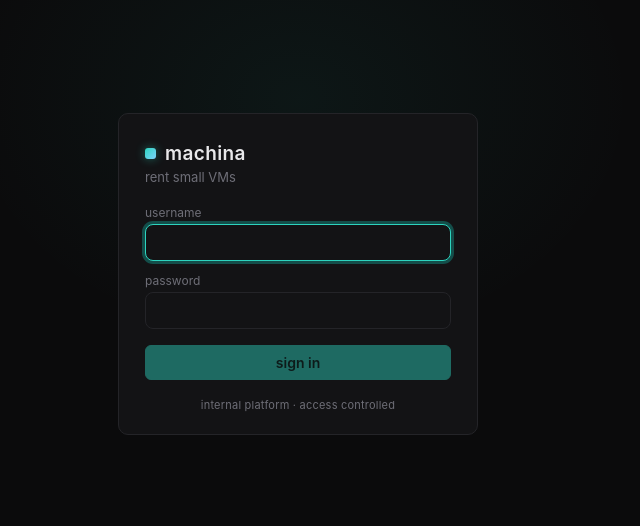
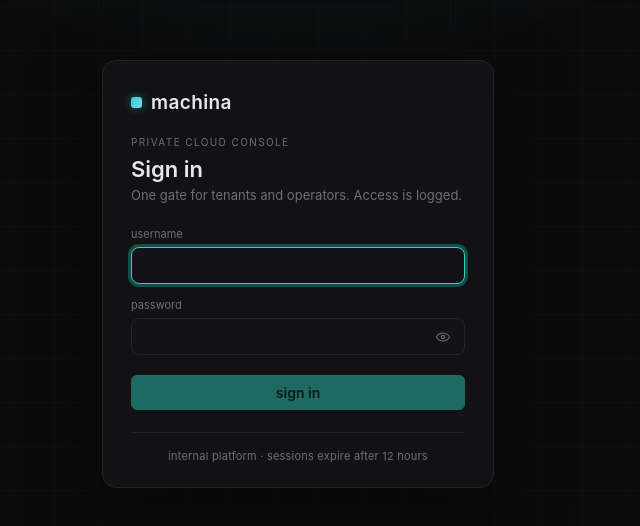
Before and after one commit to 4ngel2769/machina, a Next.js app: page /signin in a window 1280 px wide. Shown: the part 126-652 px from the top of the page, without its empty margins (342-982 px from the left). Built offline with nearby package versions, Linux system fonts and the light colour scheme.

Commit message:
feat(ui): redesign sign-in page

```diff
--- a/app/globals.css
+++ b/app/globals.css
@@ -453,13 +453,21 @@ td[onclick]:hover, [data-copy]:hover { color: var(--text); }
 
 /* --- sign-in page --- */
 .signin {
-  min-height: 100dvh; display: flex; align-items: center; justify-content: center;
-  background: radial-gradient(480px 360px at 50% 28%, rgba(45, 212, 191, 0.06), transparent 70%), var(--bg);
+  min-height: 100dvh; display: grid; place-items: center;
+  padding: 24px 16px;
+  background:
+    radial-gradient(680px 420px at 50% -12%, rgba(45, 212, 191, 0.07), transparent 70%),
+    linear-gradient(rgba(255,255,255,.014) 1px, transparent 1px),
+    linear-gradient(90deg, rgba(255,255,255,.014) 1px, transparent 1px),
+    var(--bg);
+  background-size: auto, 44px 44px, 44px 44px, auto;
 }
 .signin-card {
-  width: min(360px, calc(100vw - 32px));
-  background: var(--surface); border: 1px solid var(--line); border-radius: 10px;
-  padding: 28px 26px 22px;
+  width: min(392px, 100%);
+  background: color-mix(in srgb, var(--surface) 94%, transparent);
+  border: 1px solid var(--line); border-radius: 14px;
+  padding: 30px 28px 24px;
+  box-shadow: 0 24px 70px rgba(0,0,0,.5);
 }
 .signin-brand {
   display: flex; align-items: center; gap: 9px;
@@ -470,8 +478,27 @@ td[onclick]:hover, [data-copy]:hover { color: var(--text); }
   background: linear-gradient(135deg, var(--accent), #7dd3fc);
   box-shadow: 0 0 10px rgba(45, 212, 191, 0.45);
 }
-.signin-sub { color: var(--text-3); font-size: 13px; margin: 4px 0 20px; }
-.signin-foot { color: var(--text-3); font-size: 11px; margin-top: 18px; text-align: center; letter-spacing: 0.02em; }
+.signin-eyebrow {
+  font-size: 10px; text-transform: uppercase; letter-spacing: .14em;
+  color: var(--text-3); margin-top: 22px;
+}
+.signin-title { font-size: 22px; font-weight: 600; margin: 8px 0 4px; }
+.signin-sub { color: var(--text-3); font-size: 13px; line-height: 1.5; margin: 0 0 22px; }
+.signin-label { display: block; font-size: 11px; color: var(--text-3); margin-bottom: 6px; }
+.signin-field { position: relative; margin-bottom: 14px; }
+.signin-field input { padding-right: 46px; }
+.signin-toggle {
+  position: absolute; right: 5px; top: 50%; transform: translateY(-50%);
+  display: inline-flex; align-items: center; justify-content: center;
+  width: 34px; height: 34px; padding: 0; border: none; border-radius: 6px;
+  background: transparent; color: var(--text-3); cursor: pointer;
+}
+.signin-toggle:hover { color: var(--text); background: var(--surface-2); }
+.signin-submit { width: 100%; margin-top: 6px; }
+.signin-foot {
+  color: var(--text-3); font-size: 11px; margin-top: 22px; padding-top: 16px;
+  border-top: 1px solid var(--line); text-align: center; letter-spacing: 0.02em;
+}
 
 /* --- quick page-change fade (template.tsx remounts per navigation) --- */
 .pagefade { animation: page-in 0.18s ease-out; }
--- a/app/signin/page.tsx
+++ b/app/signin/page.tsx
@@ -1,9 +1,12 @@
 /**
- * Sign-in page with a same-origin callback URL.
+ * Sign-in page. The credential check lives in lib/auth.ts; this surface only
+ * collects input and renders a deliberately uniform failure. Nothing here
+ * reveals whether a username exists, how many attempts remain, or why a
+ * sign-in was refused.
  */
 'use client';
 
-import { Suspense, useState } from 'react';
+import { Suspense, useRef, useState } from 'react';
 import { signIn } from 'next-auth/react';
 import { useSearchParams } from 'next/navigation';
 import { ThinkingOrb } from 'thinking-orbs';
@@ -21,59 +24,84 @@ function safeCallback(raw: string | null): string {
   }
 }
 
+function EyeIcon({ off }: { off: boolean }) {
+  return (
+    <svg width="16" height="16" viewBox="0 0 24 24" fill="none" stroke="currentColor"
+      strokeWidth="1.7" strokeLinecap="round" strokeLinejoin="round" aria-hidden="true">
+      <path d="M2 12s3.6-6 10-6 10 6 10 6-3.6 6-10 6-10-6-10-6Z" />
+      <circle cx="12" cy="12" r="2.5" />
+      {off && <path d="M3 3l18 18" />}
+    </svg>
+  );
+}
+
 function SignInForm() {
   const params = useSearchParams();
   const dest = safeCallback(params.get('callbackUrl'));
   const [name, setName] = useState('');
   const [pass, setPass] = useState('');
+  const [showPass, setShowPass] = useState(false);
   const [busy, setBusy] = useState(false);
   const [error, setError] = useState('');
-  const [attempts, setAttempts] = useState(0);
+  const passwordRef = useRef<HTMLInputElement>(null);
 
   async function submit(event: React.FormEvent) {
     event.preventDefault();
+    if (busy || !name || !pass) return;
     setBusy(true);
     setError('');
-    const res = await signIn('credentials', { username: name, password: pass, redirect: false });
-    if (res?.error) {
-      setError('bad credentials');
-      setAttempts((attempt) => attempt + 1);
+    const result = await signIn('credentials', { username: name, password: pass, redirect: false });
+    if (result?.error) {
+      // Clear the secret from the DOM on failure; focus the field for a retry.
+      setPass('');
+      setShowPass(false);
+      setError('Invalid username or password.');
+      passwordRef.current?.focus();
       setBusy(false);
-    } else {
-      window.location.href = dest;
+      return;
     }
+    window.location.href = dest;
   }
 
   return (
     <div className="signin-card pagefade">
-      <div className="signin-brand">
-        <span className="brandmark" />
-        <span>machina</span>
-      </div>
-      <div className="signin-sub">rent small VMs</div>
+      <div className="signin-brand"><span className="brandmark" />machina</div>
+      <div className="signin-eyebrow">private cloud console</div>
+      <h1 className="signin-title">Sign in</h1>
+      <p className="signin-sub">One gate for tenants and operators. Access is logged.</p>
 
       <form onSubmit={submit}>
-        <div style={{ marginBottom: 12 }}>
-          <label htmlFor="u">username</label>
-          <input id="u" value={name} onChange={(change) => setName(change.target.value)} autoComplete="username" autoFocus />
+        <label className="signin-label" htmlFor="sin-user">username</label>
+        <div className="signin-field">
+          <input id="sin-user" value={name} onChange={(change) => setName(change.target.value)}
+            autoComplete="username" autoCapitalize="off" spellCheck={false} autoFocus />
         </div>
-        <div style={{ marginBottom: 16 }}>
-          <label htmlFor="p">password</label>
-          <input id="p" type="password" value={pass} onChange={(change) => setPass(change.target.value)}
-            autoComplete="current-password" />
+
+        <label className="signin-label" htmlFor="sin-pass">password</label>
+        <div className="signin-field">
+          <input ref={passwordRef} id="sin-pass" value={pass}
+            onChange={(change) => setPass(change.target.value)}
+            type={showPass ? 'text' : 'password'} autoComplete="current-password"
+            spellCheck={false} />
+          <button type="button" className="signin-toggle" aria-label={showPass ? 'hide password' : 'show password'}
+            aria-pressed={showPass} onClick={() => setShowPass((was) => !was)}>
+            <EyeIcon off={showPass} />
+          </button>
         </div>
-        {error && <div className="errbox shake" key={attempts} style={{ marginBottom: 12 }}>{error}</div>}
-        <button className="primary" type="submit" disabled={busy || !name || !pass} style={{ width: '100%' }}>
-          {busy
-            ? <span className="busybtn" style={{ justifyContent: 'center', width: '100%', display: 'inline-flex' }}>
-                <ThinkingOrb state="connecting" size={20} theme="dark" aria-label="signing in" />
-                signing in…
-              </span>
-            : 'sign in'}
+
+        {error && <div className="errbox shake" role="alert" aria-live="assertive">{error}</div>}
+
+        <button className="primary signin-submit" type="submit" disabled={busy || !name || !pass}>
+          {busy ? (
+            <span className="busybtn">
+              <ThinkingOrb state="connecting" size={20} theme="dark" aria-label="signing in" />
+              signing in…
+            </span>
+          ) : 'sign in'}
         </button>
       </form>
 
-      <div className="signin-foot">internal platform · access controlled</div>
+      <div className="signin-foot">internal platform · sessions expire after 12 hours</div>
     </div>
   );
 }
```
